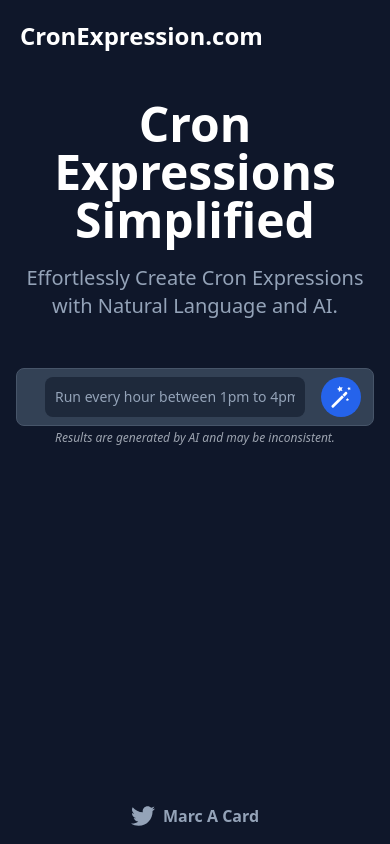
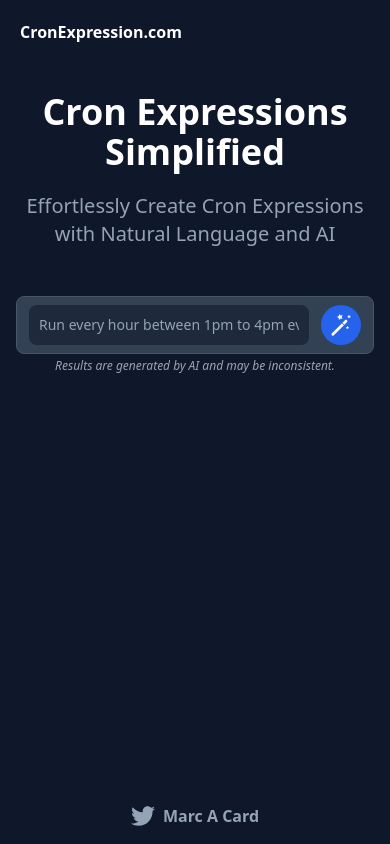
Before and after one commit to MarcACard/CronExpression, a Next.js app: page / in a window 390 px wide. Built offline with nearby package versions, Linux system fonts and the light colour scheme.

Commit message:
UI Tweaks, Responsive Layout & Size

```diff
--- a/pages/index.js
+++ b/pages/index.js
@@ -39,28 +39,28 @@ const Home = () => {
       <header>
         <nav>
           <div className="m-5">
-              <a href="/" className="text-white text-2xl font-bold">CronExpression.com</a>
+              <a href="/" className="text-white text-l sm:text-2xl font-bold">CronExpression.com</a>
           </div>
         </nav>
       </header>
       <main className="container mx-auto px-4">
         {/* Main Header & Sub Header  */}
-        <div className="flex flex-col mt-12 md:mt-32">
+        <div className="flex flex-col mt-12 sm:mt-20 xl:mt-26">
           <div className="text-center">
-            <div className="text-5xl md:text-6xl font-extrabold text-white">
+            <div className="text-4xl  lg:text-5xl xl:text-6xl font-extrabold text-white">
               <h1>Cron Expressions Simplified</h1>
             </div>
-            <div className="text-xl md:text-2xl text-slate-400 text-center mt-5">
-              <h2>Effortlessly Create Cron Expressions with Natural Language and AI.</h2>
+            <div className="text-xl  lg:text-2xl xl:text-3xl text-slate-400 text-center mt-5">
+              <h2>Effortlessly Create Cron Expressions<br className="invisible"/> with Natural Language and AI</h2>
             </div>
           </div>
         </div>
         {/* Input & Output  */}
-        <div className="mt-12 md:mt-20 flex flex-col items-center">
-          <div className="rounded-lg bg-slate-700 w-full sm:w-[600px] border border-slate-600 ">
+        <div className="mt-12  md:mt-18 flex flex-col items-center">
+          <div className="rounded-lg bg-slate-700 w-full sm:w-[600px] border border-slate-600">
             <form>
               <div className="flex items-center px-3 py-2">
-                  <input type="text" value={userInput} onChange={onUserChangedText} className="block mx-4 p-2.5 w-full text-sm sm:text-base rounded-lg bg-slate-800 placeholder-slate-400 text-white" placeholder="Run every hour between 1pm to 4pm everyday of the week..."></input>
+                  <input type="text" value={userInput} onChange={onUserChangedText} className="block mr-3  p-2.5 w-full text-sm sm:text-base rounded-lg bg-slate-800 placeholder-slate-400 text-white" placeholder="Run every hour between 1pm to 4pm everyday of the week..."></input>
                       <button type="submit" onClick={callGenerateEndpoint} className="inline-flex justify-center p-2  rounded-full cursor-pointer  bg-blue-600 hover:bg-blue-700">
                       {isGenerating ?
                         <svg className="animate-spin h-6 w-6 text-white" xmlns="http://www.w3.org/2000/svg" fill="none" viewBox="0 0 24 24">
@@ -86,13 +86,13 @@ const Home = () => {
         {/* Results Box */}
         {(apiOutput || isGenerating) && (
           <div className="flex justify-center">
-            <div className="mt-8 border border-slate-600 bg-slate-700 rounded-lg w-full sm:w-[600px]">
+            <div className="mt-12 border border-slate-600 bg-slate-700 rounded-lg w-full sm:w-[600px]">
                 <div className="p-2 mb-1 text-sm font-semibold text-white">
                   <h3>Result</h3>
                 </div>
-              <div className={"px-4 py-2 rounded-b-lg bg-slate-800 " + (isGenerating ? "animate-pulse" : "")}>
-                <div className="text-center h-8 sm:h-16 flex items-center justify-center">
-                  <span className="text-white sm:text-2xl">{apiOutput}</span>
+              <div className={"px-4 py-2 rounded-b-lg bg-slate-800" + (isGenerating ? "animate-pulse" : "")}>
+                <div id="results" className="text-center m-h-8 sm:m-h-16 flex items-center justify-center">
+                    <span className="text-white md:text-xl">{apiOutput}</span>
                 </div>
               </div>
             </div>
```
